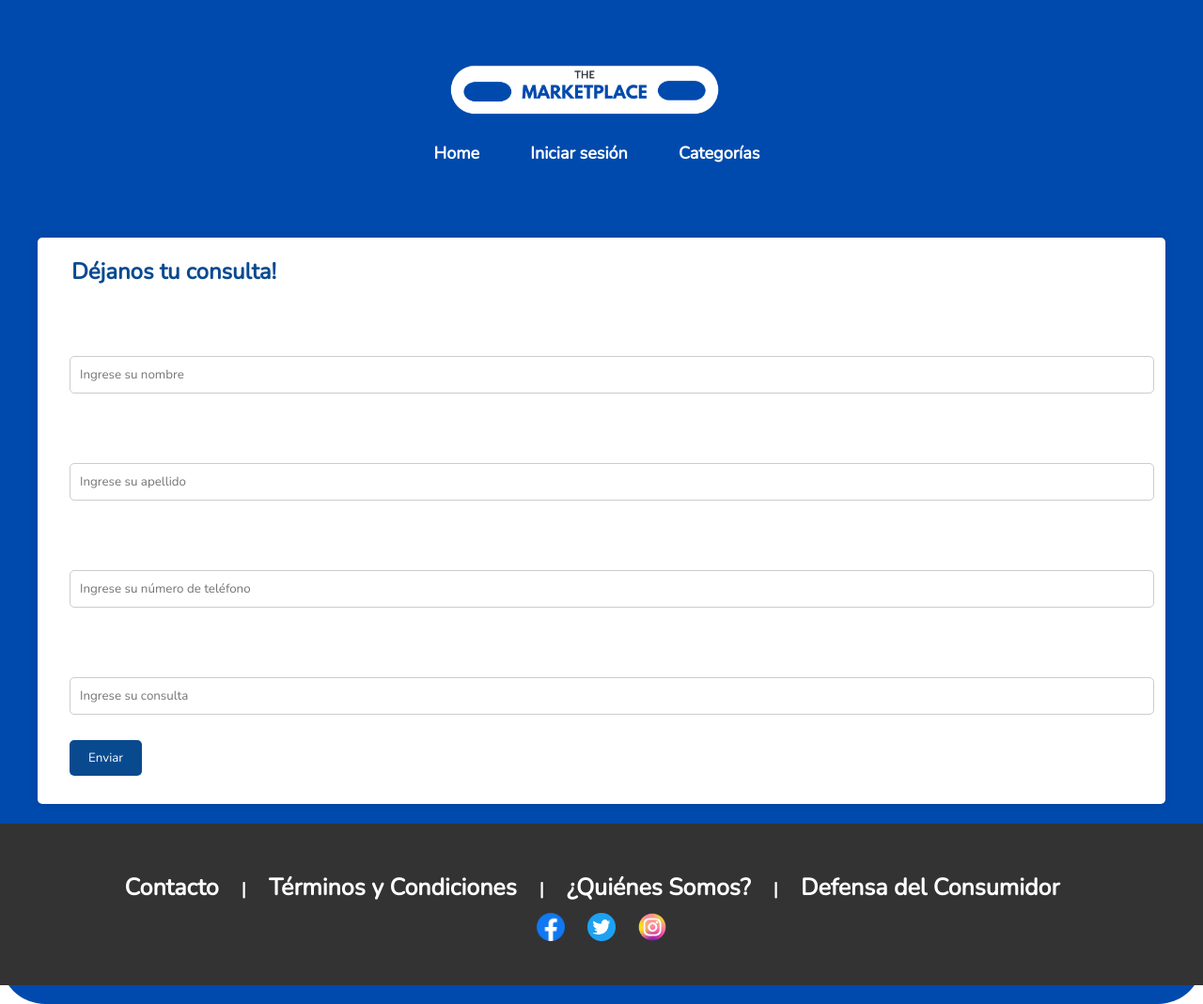
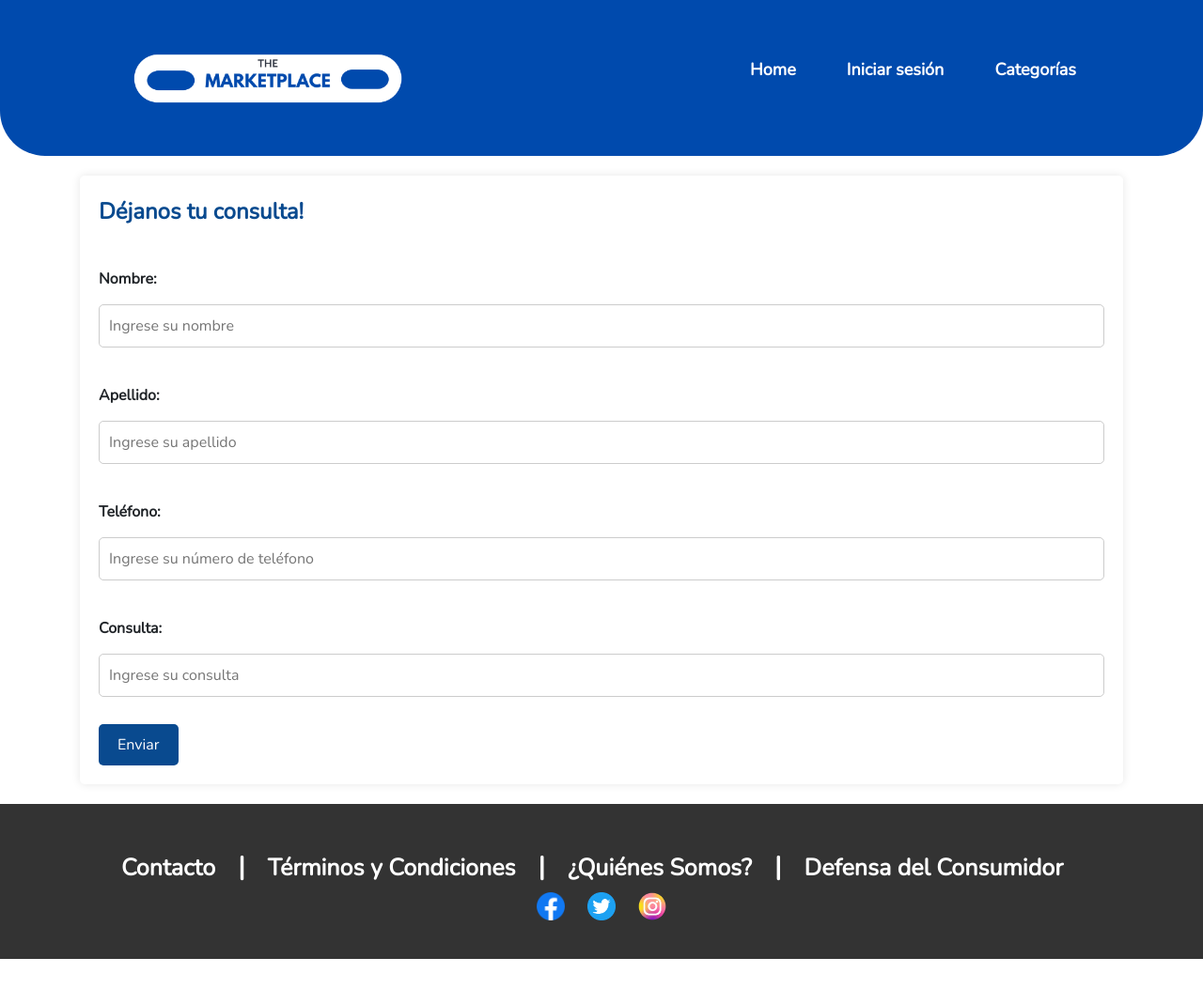
Before and after one commit to JoaquinRestahinoch/themarketplace, a Flask app: page /contacto.html in a window 1280 px wide. Shown: the whole page at 94% size. After the commit the page ends 1021 px from the top, so only its background shows below. Run offline with Flask 3, Linux system fonts and the light colour scheme; some libraries are stand-ins or nearby versions; some web fonts are replaced.

Commit message:
cambios_contacto

```diff
--- a/static/css/contacto.css
+++ b/static/css/contacto.css
@@ -1,6 +1,7 @@
 *{
     font-family: 'Hind Madurai', sans-serif;
     font-family: 'Nunito', sans-serif;
+
   }
 
 
@@ -9,7 +10,7 @@
     font-family: Arial, sans-serif;
     margin: 0;
     padding: 0;
-    background-color: #ffffff;
+    background-color: #004AAD;
 }
 
 .container {
@@ -21,7 +22,7 @@
 
 header {
     background-color: #004AAD;
-    color: #fff;
+    color: #004AAD;
     padding: 20px 0;
     border-bottom-left-radius: 6vh;
     border-bottom-right-radius: 6vh;
@@ -60,6 +61,8 @@
     font-size: 18px;
 
 }
+
+
 
 form {
     background-color: #fff;
--- a/templates/contacto.html
+++ b/templates/contacto.html
@@ -5,12 +5,12 @@
     <meta name="viewport" content="width=device-width, initial-scale=1.0">
     <title>Contacto</title>
     <link rel="stylesheet" href="../static/css/contacto.css">
+    <link rel="stylesheet" href="https://maxcdn.bootstrapcdn.com/bootstrap/4.5.2/css/bootstrap.min.css">
 </head>
 <style>
     @import url('https://fonts.googleapis.com/css2?family=Hind+Madurai&family=Nunito:wght@300&display=swap');
 </style>
 <body>
-    <header>
     <header>
         <nav class="navbar">
             <div class="container">
@@ -18,9 +18,9 @@
                     <img src="../static/img/logo2.png" alt="The MarketPlace Logo">
                 </a>
                 <ul class="menu">
-                        <li> <a href="home.html">Home</a></li>
-                        <li> <a href="iniciar.html">Iniciar sesión</a></li>
-                        <li> <a href="categorias.html">Categorías</a></li>
+                    <li><a href="home.html">Home</a></li>
+                    <li><a href="iniciar.html">Iniciar sesión</a></li>
+                    <li><a href="categorias.html">Categorías</a></li>
                 </ul>
             </div>
         </nav>
--- a/templates/productos.html
+++ b/templates/productos.html
@@ -36,6 +36,8 @@
                 <br>
                 <button id="agregarCarrito">Agregar al Carrito</button>
                 <button id="ofertar">Ofertar</button>
+                <button id="chatear">Chatear con el vendedor</button>
+
             </div>
     </div>
 
@@ -83,6 +85,8 @@
             </li>
         </ul>
     </div>
+
+
 
     <script>
         function limpiarCarrito() {
```
Lines whose indentation alone changed are shown as unchanged.
